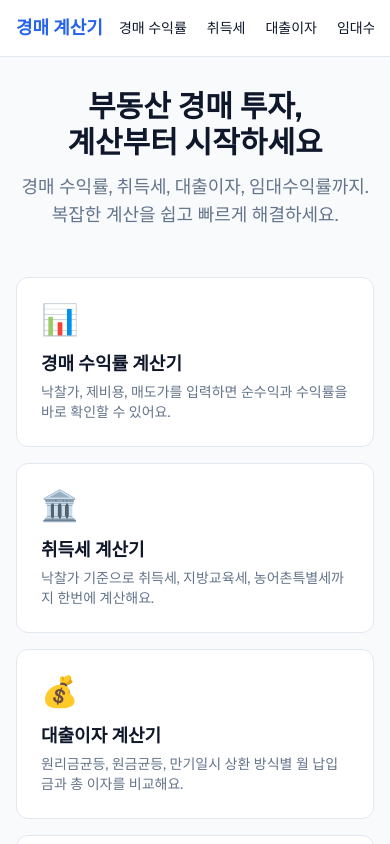
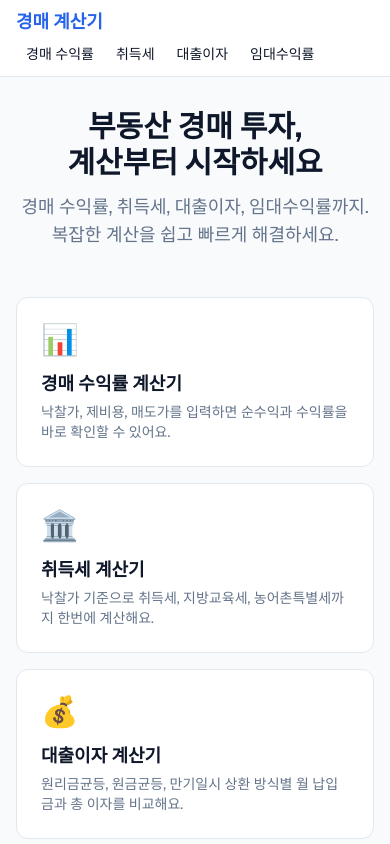
Before and after one commit to wellbeinginus-source/auction-calc, a Next.js app: page / in a window 390 px wide. Shown: the top 844 px of the page. Built offline with nearby package versions, Linux system fonts and the light colour scheme.

Commit message:
fix: 모바일 헤더 두 줄 구조로 재설계 (로고/네비 분리)

```diff
--- a/src/app/layout.tsx
+++ b/src/app/layout.tsx
@@ -86,16 +86,16 @@ export default function RootLayout({
       </head>
       <body className="min-h-full flex flex-col">
         <header className="border-b border-card-border bg-card-bg sticky top-0 z-50">
-          <div className="max-w-5xl mx-auto px-4 h-14 flex items-center justify-between gap-2">
-            <Link href="/" className="text-lg font-bold text-primary shrink-0">
+          <div className="max-w-5xl mx-auto px-4 py-2 flex flex-col sm:flex-row sm:h-14 sm:items-center sm:justify-between gap-1">
+            <Link href="/" className="text-lg font-bold text-primary">
               경매 계산기
             </Link>
-            <nav className="flex gap-1 overflow-x-auto">
+            <nav className="flex gap-0.5 overflow-x-auto">
               {NAV_ITEMS.map((item) => (
                 <Link
                   key={item.href}
                   href={item.href}
-                  className="px-2 py-1.5 text-sm rounded-md hover:bg-accent transition-colors text-foreground whitespace-nowrap shrink-0"
+                  className="px-2.5 py-1 text-sm rounded-md hover:bg-accent transition-colors text-foreground whitespace-nowrap"
                 >
                   {item.label}
                 </Link>
```
